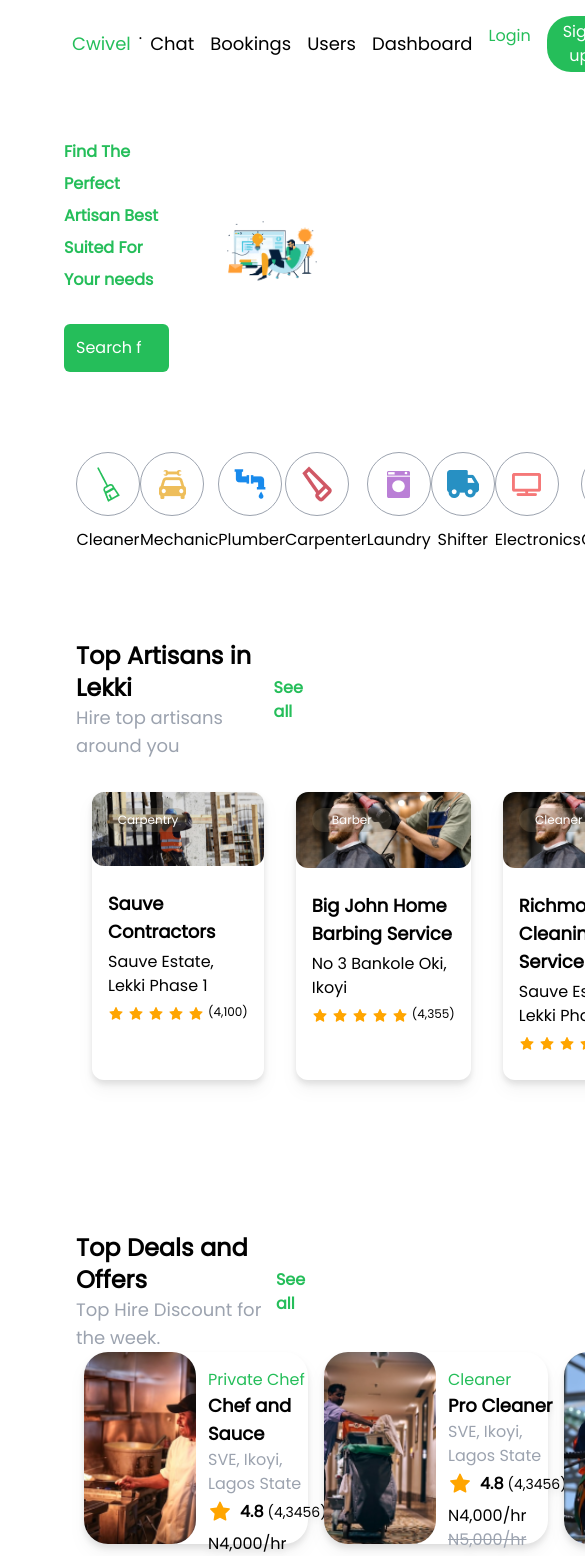
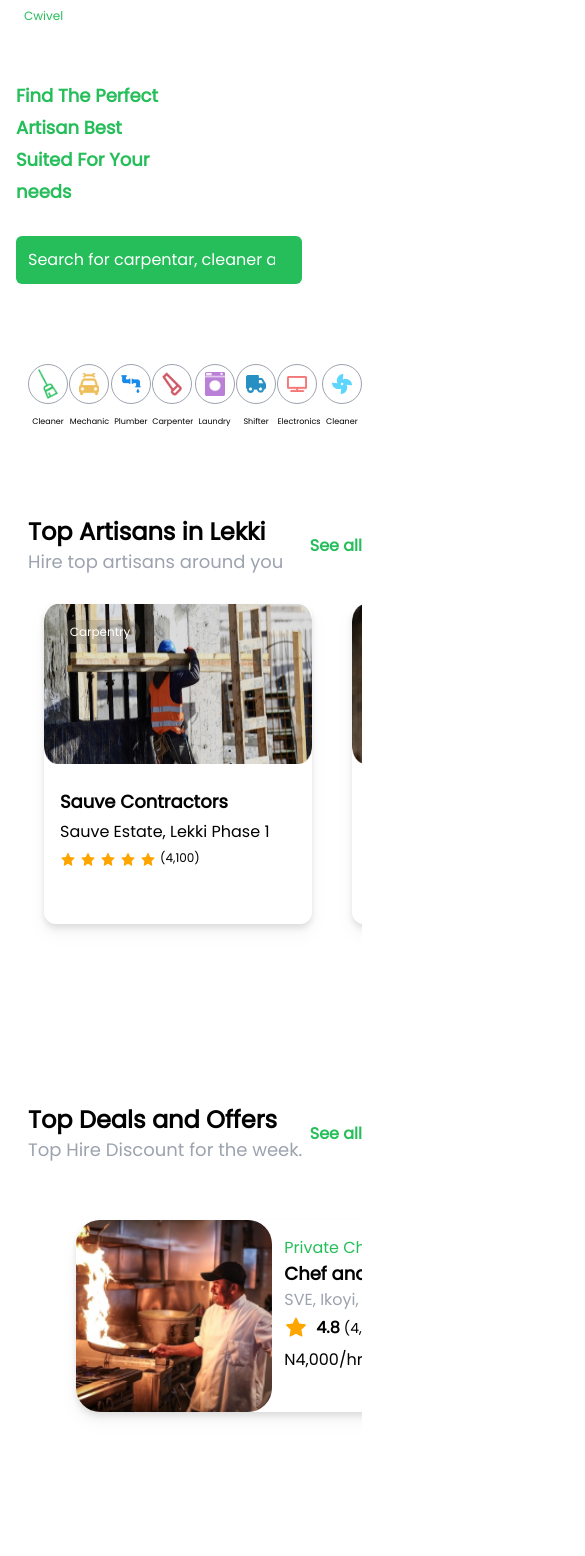
Before and after one commit to yusuf-ishaku/cwivel, a React (Vite) app: page / in a window 390 px wide. Shown: the top 1556 px of the page, 585 px wide, since content can reach past the window. Built offline with nearby package versions, Linux system fonts and the light colour scheme; a web font is replaced by a local one.

Commit message:
Responsive cards

```diff
--- a/src/assets/components/artisanBulletins.jsx
+++ b/src/assets/components/artisanBulletins.jsx
@@ -3,7 +3,7 @@ import { IconContext } from "react-icons";
 export const ArtisanBulletins = (props) =>{
     return(
         <>
-        <div className="w-fit h-48 mx-2 flex flex-row bg-white rounded-3xl drop-shadow-lg ">
+        <div className="w-[400px] h-48 mx-2 flex flex-row bg-white rounded-3xl drop-shadow-lg ">
             <img className="w-1/2 object-cover rounded-3xl" src={props.image} alt="Barber salon"></img>
             <div className="w-56">
                 <div className="flex flex-col justify-center p-3">
--- a/src/assets/components/artisanCards.jsx
+++ b/src/assets/components/artisanCards.jsx
@@ -3,10 +3,10 @@ import { IconContext } from "react-icons";
 export const ArtisanCards = (props) =>{
     return(
         <>
-        <div className="w-auto h-72 mx-4 bg-white rounded-xl drop-shadow-lg ">
+        <div className="w-[268px] h-80 my-3  bg-white rounded-xl drop-shadow-lg ">
             <div className="w-20 h-6 m-4 blight text-xs flex items-center justify-center text-white text-center rounded-2xl absolute z-50">{props.craft}</div>
-            <img className="rounded-xl -z-10 relative" src={props.image} alt="Barber salon"></img>
-            <div className="w-auto m-4 flex">
+            <img className="w-auto h-40  rounded-xl -z-10 relative" src={props.image} alt="Barber salon"></img>
+            <div className="w-full m-4 flex">
                 <div className="flex flex-col">
                     <h3 className="block font-semibold text-lg mt-2">{props.artisanName}</h3>
                     <h5 className="block font-light text-md my-1">{props.location}</h5>
--- a/src/assets/components/artisanSelect.jsx
+++ b/src/assets/components/artisanSelect.jsx
@@ -4,10 +4,10 @@ export const ArtisanSelect = (props) =>{
     return(
         <>
             <div className="w-fit h-fit mt-5">
-                 <div className="flex flex-row items-center justify-center rounded-full w-16 h-16 border-me border-gray-400">
-                    <img src={props.image} alt="Artisan"/>
+                 <div className="flex flex-row items-center justify-center rounded-full h-10 w-10 sm:w-16 sm:h-16 border-me border-gray-400">
+                    <img className="w-5 sm:w-10" src={props.image} alt="Artisan"/>
                  </div>
-                 <div className="text-center block pt-3">{props.craft}</div>
+                 <div className="text-center text-[0.5rem] sm:text-sm block pt-3">{props.craft}</div>
             </div>
         </>
     )
--- a/src/assets/components/navbar.jsx
+++ b/src/assets/components/navbar.jsx
@@ -1,23 +1,25 @@
 import { Link } from "react-router-dom"
 export const Navbar = () => {
     return(
-        <div className="w-100 py-4 px-16 flex justify-between items-center">
-            <div className="text-cwivel text-lg block p-2">Cwivel</div>
+        <div className="w-100 md:py-4 px-4 sm:px-10 md:px-16 flex justify-between items-center">
+            <div className="text-cwivel text-xs sm:text-lg block p-2">Cwivel</div>
+            <div className="w-[100vw] sm:flex hidden">
                 <div className="w-fit flex">
                     <Link to="/">.</Link>
-                <Link to="/chat" className="text-lg block p-2">Chat</Link>
-                <Link to="/bookings" className="text-lg block p-2">Bookings</Link>
-                <Link to="/users" className="text-lg block p-2"> Users </Link>
-                <Link to="/dashboard" className="text-lg block p-2"> Dashboard</Link>
+                    <Link to="/chat" className="text-xs sm:text-lg block sm:p-2">Chat</Link>
+                    <Link to="/bookings" className="text-xs sm:text-lg block p-2">Bookings</Link>
+                    <Link to="/users" className="text-xs sm:text-lg block p-2"> Users </Link>
+                    <Link to="/dashboard" className="text-xs sm:text-lg block p-2"> Dashboard</Link>
                 </div>
-            <div className="w-fit flex">
-                <Link to="/login" className="text-cwivel p-2">Login</Link>
+                <div className="w-fit flex items-center">
+                    <Link to="/login" className="text-xs sm:text-lg text-cwivel p-2">Login</Link>
                     <Link to="/signup">
-                    <button className="bg-cwivel-green rounded-3xl text-white p-1 px-4 mx-2">
+                        <button className="text-xs sm:text-lg w-20 bg-cwivel-green rounded-3xl text-white p-1 md:px-4 mx-2">
                             Sign up
                         </button>
                     </Link>
                 </div>
             </div>
+        </div>
     )
 }
--- a/src/pages/home.jsx
+++ b/src/pages/home.jsx
@@ -29,15 +29,15 @@ export const Home = () => {
     return(
         <>
             <Navbar/>
-            <div className="w-full px-16">
+            <div className="w-[100vw] px-4 sm:px-10 md:px-16">
                 <div className="hero w-full py-12 flex flex-row justify-between items-center">
-                    <div className="block h-fit w-2/5">
-                        <p className="text-md md:text-3xl font-bold block text-cwivel leading-8">
+                    <div className="block h-fit w-full sm:w-2/5 ">
+                        <p className="text-lg w-2/5 sm:w-full md:text-3xl font-bold block text-cwivel leading-8">
                             Find The Perfect Artisan Best Suited For Your needs
                         </p>
-                        <input type="search" name="Search" id="search" placeholder="Search for carpentar, cleaner and more" className="w-full mt-7 p-3 bg-cwivel-green text-white rounded-md focus:outline-none" />
+                        <input type="search" name="Search" id="search" placeholder="Search for carpentar, cleaner and more" className="w-[80%] mt-7 p-3 bg-cwivel-green text-white rounded-md focus:outline-none" />
                     </div>
-                    <div className="w-1/2 pl-6">
+                    <div className="sm:block hidden sm:w-3/5 pl-6">
                         <img src={Sitting} alt="Sitting man"/>
                     </div>
                 </div>
@@ -61,10 +61,13 @@ export const Home = () => {
                             <a href="#" className="text-cwivel text-md font-semibold">See all</a>
                         </div>
                     </div>
-                    <div className="w-full pt-8 mb-16 flex flex-row">
+                    <div className="w-auto overflow-x-auto">
+                        <div className="w-fit gap-10 p-4 mb-16 flex flex-row">
                             <ArtisanCards image = {SauveImage} craft = "Carpentry" artisanName = "Sauve Contractors" location = "Sauve Estate, Lekki Phase 1" rating = "4,100"/>
                             <ArtisanCards image ={BarberImage} craft = "Barber" artisanName = "Big John Home Barbing Service" location = "No 3 Bankole Oki, Ikoyi" rating = "4,355"></ArtisanCards>
                             <ArtisanCards image = {BarberImage} craft = "Cleaner" artisanName = "Richmore Cleaning Service" location = "Sauve Estate, Lekki Phase 1" rating = "4,355"></ArtisanCards>
+                            <ArtisanCards image = {BarberImage} craft = "Cleaner" artisanName = "Richmore Cleaning Service" location = "Sauve Estate, Lekki Phase 1" rating = "4,355"></ArtisanCards>
+                        </div>
                     </div>
                 </div>
                 <div className="flex flex-col h-fit w-full p-3 mt-16">
@@ -77,10 +80,12 @@ export const Home = () => {
                             <a href="#" className="text-cwivel text-md font-semibold">See all</a>
                         </div>
                     </div>
-                    <div className="w-full flex flex-row justify-between">
+                    <div className="w-auto p-10 overflow-x-auto">
+                        <div className="w-fit h-fit my-4 gap-10 flex flex-row justify-between">
                             <ArtisanBulletins image = {PChef} craft = "Private Chef" stName = "Chef and Sauce" location = "SVE, Ikoyi, Lagos State" rating = "4.8" nReview = "4,3456" dprice = "4,000" oPrice = "5,000"></ArtisanBulletins>
                             <ArtisanBulletins image = {Cleaner2} craft = "Cleaner" stName = "Pro Cleaner" location = "SVE, Ikoyi, Lagos State" rating = "4.8" nReview = "4,3456" dprice = "4,000" oPrice = "5,000"></ArtisanBulletins>
                             <ArtisanBulletins image = {Eleco} craft = "Electrician" stName = "Electrician" location = "SVE, Ikoyi, Lagos State" rating = "4.8" nReview = "4,3456" dprice = "4,000" oPrice = "5,000"></ArtisanBulletins>
+                        </div>
                     </div>
                 </div>
                 <div className="w-full py-32 pb-8 h-fit flex items-center">
@@ -93,7 +98,7 @@ export const Home = () => {
                             <li className="p-1">Power within your reach</li>
                         </ul>
                     </div>
-                    <div>
+                    <div className="hidden sm:block">
                         <img src={Spiral} alt="First Square" />
                         <img className="absolute -ml-28 -mt-32" src={Spiral2} alt="Second square" />
                     </div>
```
Lines whose indentation alone changed are shown as unchanged.
